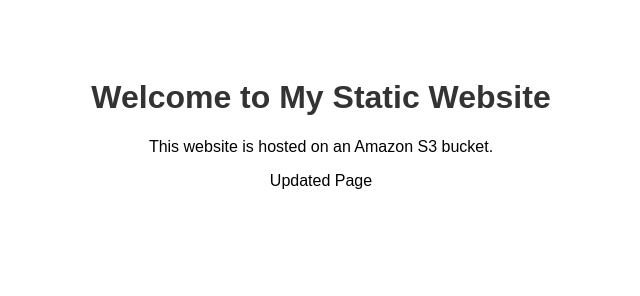
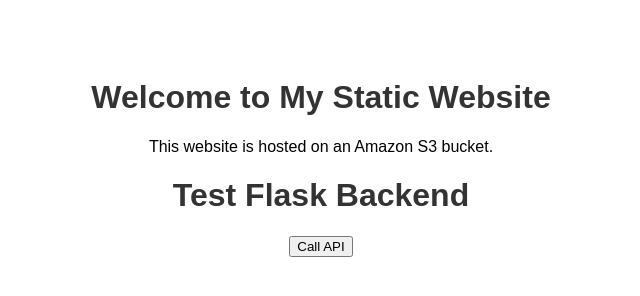
Before and after one commit to denisgulev/gitops-playground, a plain HTML site: page frontend/dist/index.html in a window 1280 px wide. Shown: the whole page, without its empty margins (319-959 px from the left). Drawn offline with Linux system fonts and the light colour scheme.

Commit message:
calling api endpoint for tests

```diff
--- a/frontend/dist/index.html
+++ b/frontend/dist/index.html
@@ -21,7 +21,29 @@
 <body>
     <h1>Welcome to My Static Website</h1>
     <p>This website is hosted on an Amazon S3 bucket.</p>
-    <p>Updated Page</p>
+    <div>
+        <h1>Test Flask Backend</h1>
+        <button onclick="callApi()">Call API</button>
+        <p id="response"></p>
+    </div>
+
+    <script>
+        async function callApi() {
+            const responseElement = document.getElementById('response');
+            try {
+                const response = await fetch('http://api.denisgulev.com/', {
+                    method: 'GET',
+                    headers: {
+                        'Content-Type': 'application/json'
+                    }
+                });
+                const data = await response.text();
+                responseElement.textContent = data;
+            } catch (error) {
+                responseElement.textContent = 'Error calling API: ' + error;
+            }
+        }
+    </script>
 </body>
 
 </html>
```
Also changed, not shown: 2 other files.
